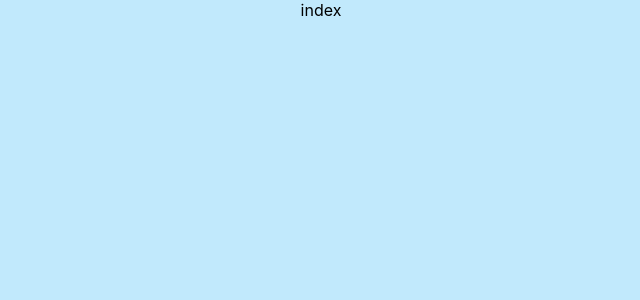
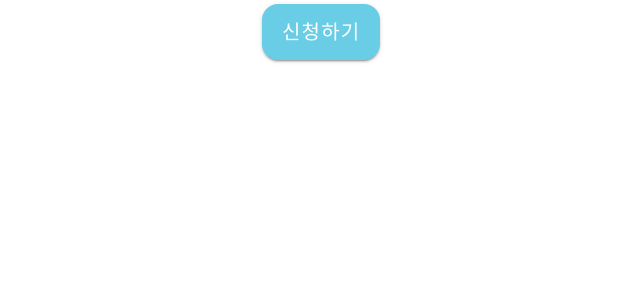
Before and after one commit to khoon9/match-FE, a React (Vite) app: page /vision in a window 1280 px wide. Shown: the top 300 px of the page, without its empty margins (319-959 px from the left). Built offline with nearby package versions, Linux system fonts and the light colour scheme; a web font is replaced by a local one.

Commit message:
feat: vision 페이지 골격 추가

```diff
--- a/src/page/VisionPage/index.tsx
+++ b/src/page/VisionPage/index.tsx
@@ -1,7 +1,20 @@
+import { IonButton, IonContent, IonHeader, IonPage } from "@ionic/react";
 import React from "react";
+import styled from "styled-components";
 
 const VisionPage = () => {
-  return <div>index</div>;
+  return (
+    <IonPage>
+      <IonHeader></IonHeader>
+      <IonContent>
+        <StyledApplyButton size="large">신청하기</StyledApplyButton>
+      </IonContent>
+    </IonPage>
+  );
 };
 
 export default VisionPage;
+
+const StyledApplyButton = styled(IonButton)`
+  --border-radius: 1rem;
+`;
```
